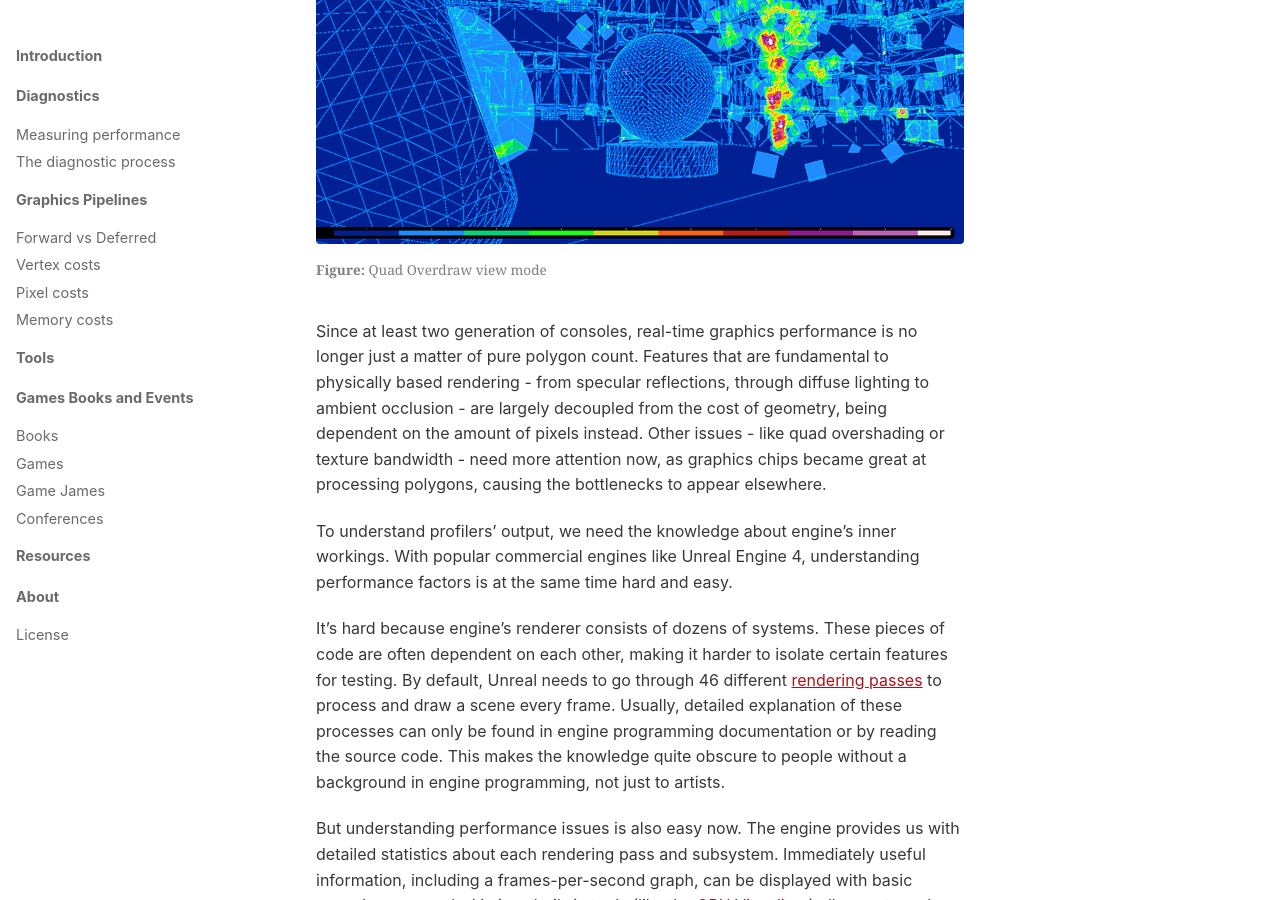
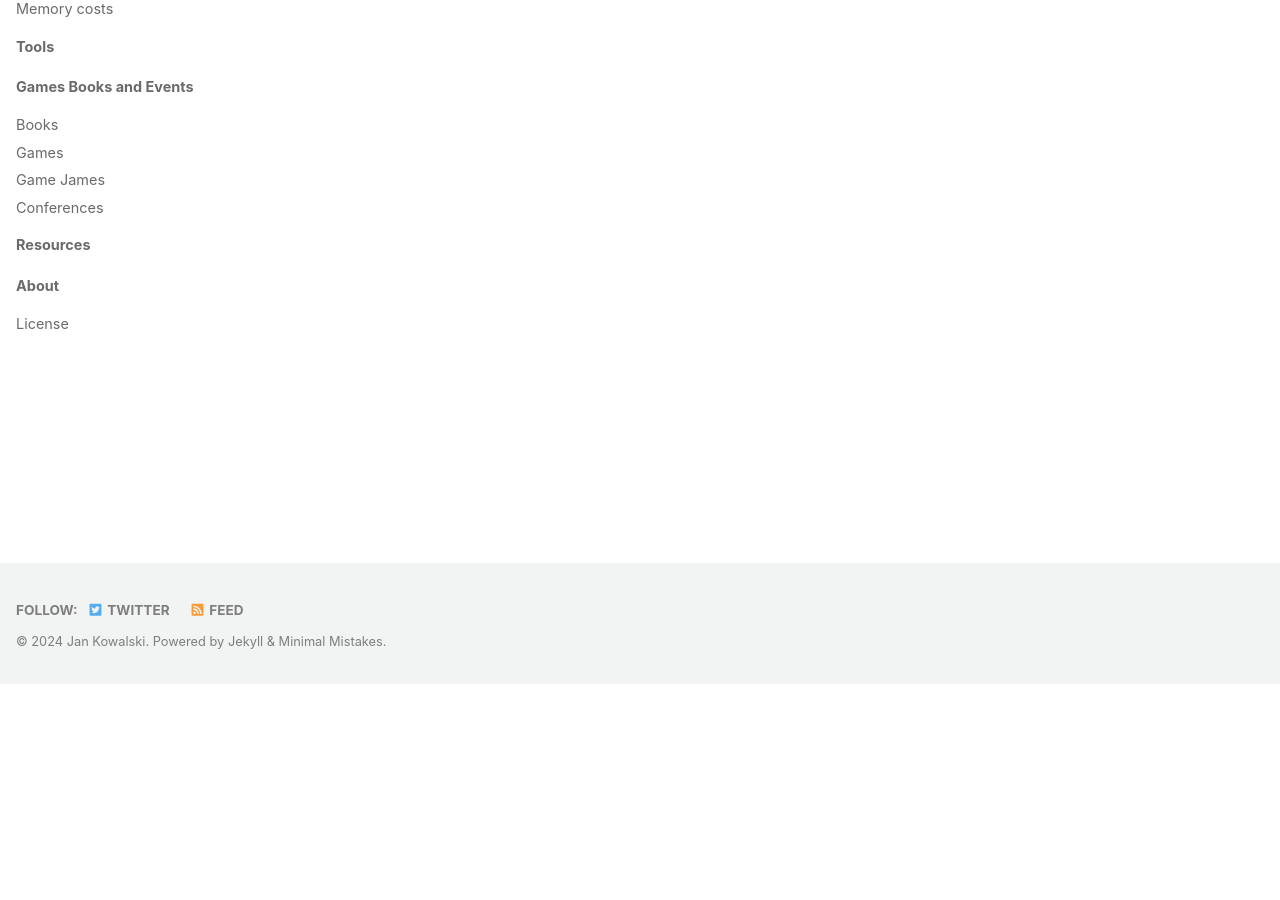
Before and after one commit to AdamKomarowski/unrealtechart, a Jekyll site: the page built from book/profiling/index.md, in a window 1280 px wide and 900 px high, scrolled down 391 px. Built offline with Jekyll 4.4.1, drawn with Linux system fonts in a browser that asks for light colours; nearby versions of some CDN libraries; after the commit the page ends 1075 px from its top, so only the background shows below that; some of the changed text lies outside the part shown.

Commit message:
Update index.md

```diff
--- a/book/profiling/index.md
+++ b/book/profiling/index.md
@@ -4,16 +4,4 @@
 permalink: "/book/tools/"
 ---
 
-{% include toc icon="columns" title=page.title %}
-
-{% include custom/wip-warning.md %}
-
-{% include figure image_path="/assets/images/viewmode_quad_overdraw.jpg" alt="" caption="__Figure:__ Quad Overdraw view mode" %}
-
-Since at least two generation of consoles, real-time graphics performance is no longer just a matter of pure polygon count. Features that are fundamental to physically based rendering - from specular reflections, through diffuse lighting to ambient occlusion - are largely decoupled from the cost of geometry, being dependent on the amount of pixels instead. Other issues - like quad overshading or texture bandwidth - need more attention now, as graphics chips became great at processing polygons, causing the bottlenecks to appear elsewhere.
-
-To understand profilers' output, we need the knowledge about engine's inner workings. With popular commercial engines like Unreal Engine 4, understanding performance factors is at the same time hard and easy.
-
-It's hard because engine's renderer consists of dozens of systems. These pieces of code are often dependent on each other, making it harder to isolate certain features for testing. By default, Unreal needs to go through 46 different [rendering passes](/book/profiling/lighting/) to process and draw a scene every frame. Usually, detailed explanation of these processes can only be found in engine programming documentation or by reading the source code. This makes the knowledge quite obscure to people without a background in engine programming, not just to artists.
-
-But understanding performance issues is also easy now. The engine provides us with detailed statistics about each rendering pass and subsystem. Immediately useful information, including a frames-per-second graph, can be displayed with basic console commands. Various built-in tools (like the [GPU Visualizer](/book/profiling/gpu-visualizer/)) allow us to make a performance analysis - the step called _profiling_. And if we ever a need a precise breakdown of a single frame, we can turn to powerful [standalone applications](/book/profiling/external/). This book walks you through the full spectrum of tools that can be used to analyze performance.
+## WIP
```
